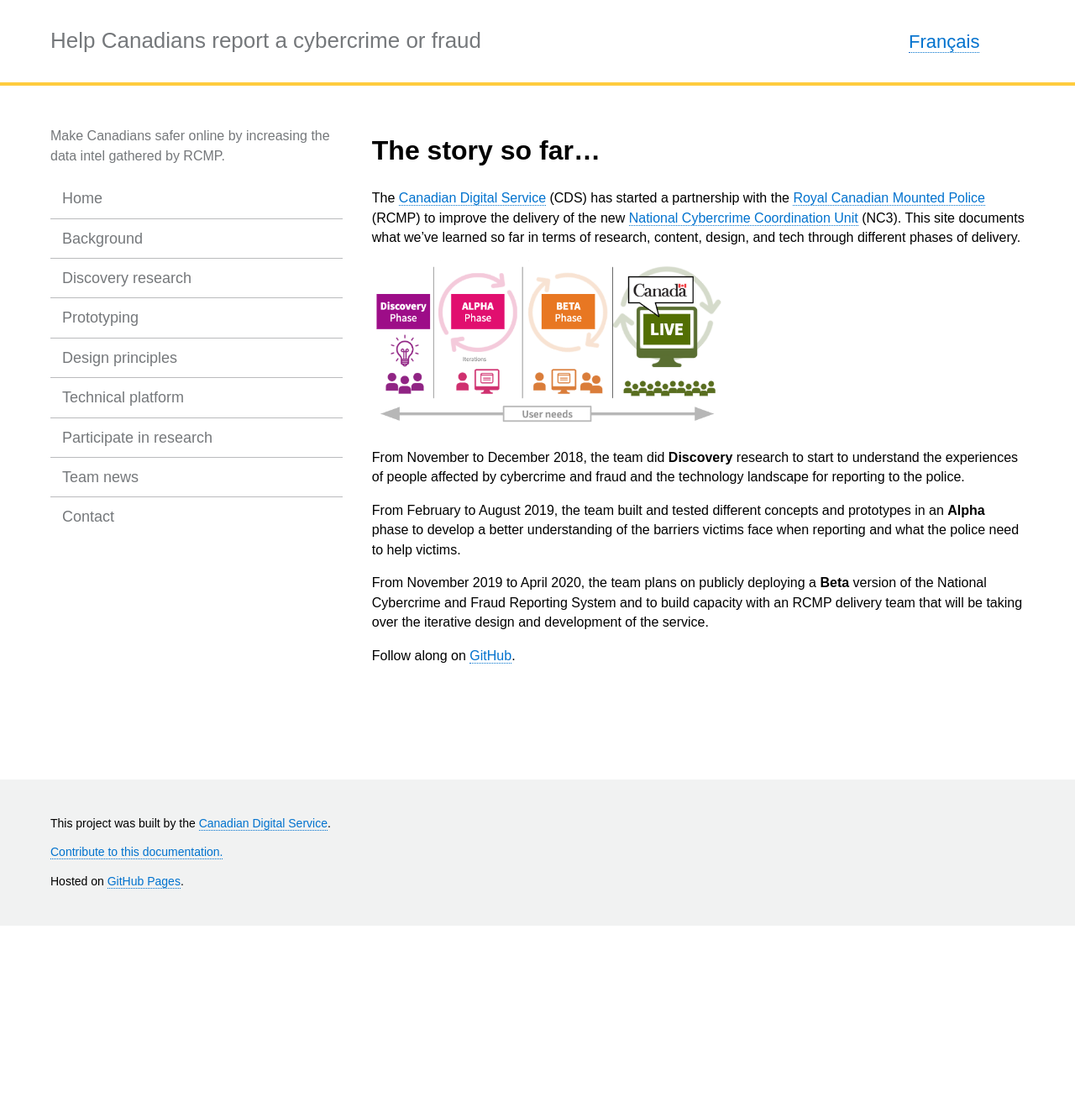
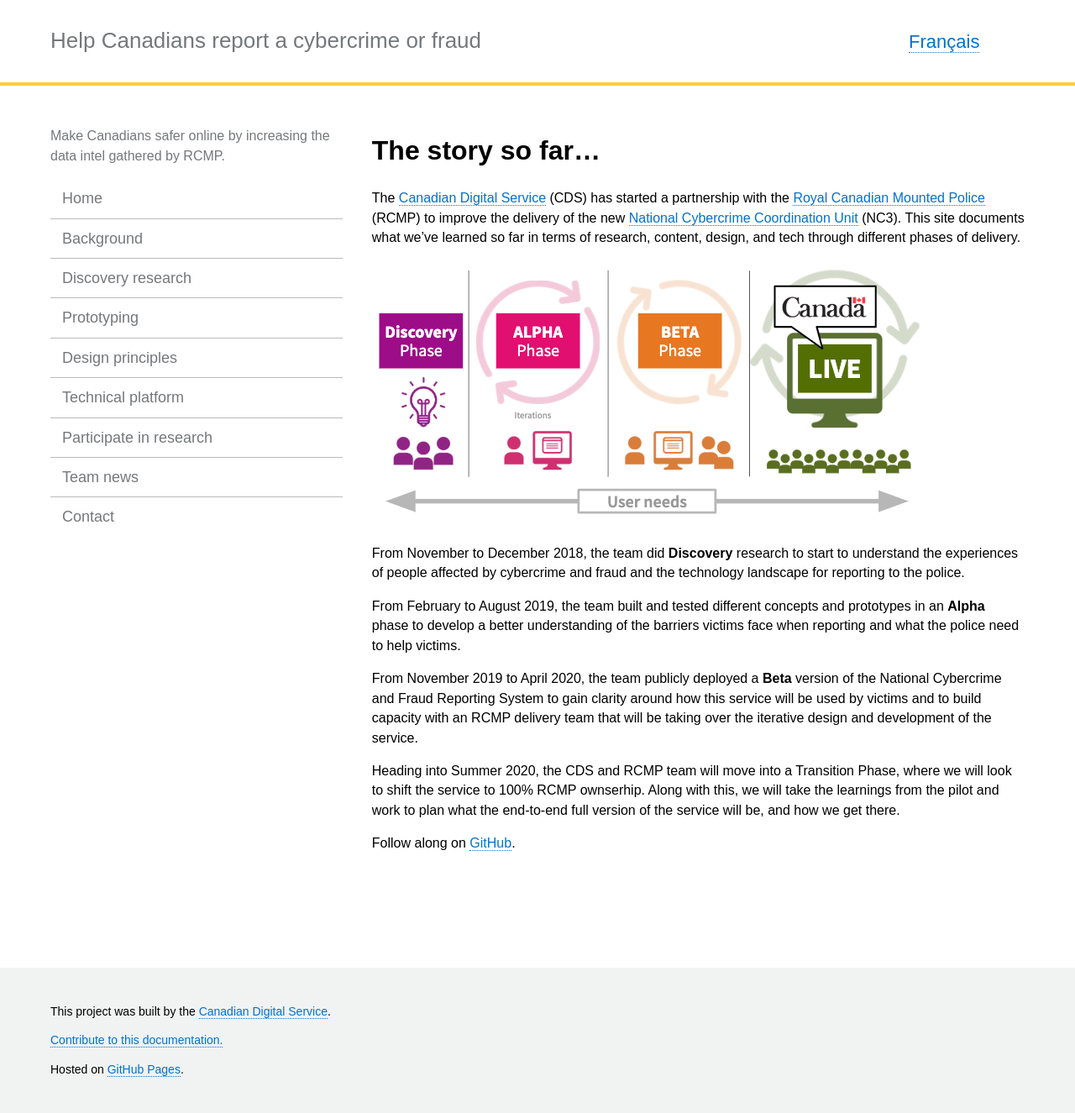
Before and after one commit to cds-snc/rcmp-report-a-cybercrime-alpha-documentation, a Jekyll site: the page built from index.html, in a window 1280 px wide. Shown: the whole page at 84% size. Built offline with Jekyll 4.4.1, drawn with Linux system fonts in a browser that asks for light colours; a script that is not in the unit is left out; before the commit the page ends 1102 px from its top, so only the background shows below that.

Commit message:
configuring netlify cms menu + other config

```diff
--- a/_config.yml
+++ b/_config.yml
@@ -17,7 +17,7 @@ subtitle: Help Canadians report a cybercrime or fraud
 # When working locally use jekyll serve --baseurl '' so that you can view everything at localhost:4000
 # See http://jekyllrb.com/docs/github-pages/ for more info
 #baseurl: ''
-baseurl: '/rcmp-report-a-cybercrime-alpha-documentation'
+baseurl: ""
 
 # Author/Organization info to be displayed in the templates
 author:
@@ -31,14 +31,12 @@ author2:
 logourl:
 logoalt:
 
-
 # Repo list
 # List repos that you would like to appear on the homepage here
 repos:
-- name: Documentation
-  description:
-  url: https://github.com/cds-snc/rcmp-report-a-cybercrime-alpha-documentation
-
+  - name: Documentation
+    description:
+    url: https://github.com/cds-snc/rcmp-report-a-cybercrime-alpha-documentation
 
 # Style Variables
 brand_color: "#FFCC3D"
--- a/_includes/index.md
+++ b/_includes/index.md
@@ -2,12 +2,14 @@
 
 The [Canadian Digital Service](https://digital.canada.ca) (CDS) has started a partnership with the [Royal Canadian Mounted Police](http://www.rcmp.gc.ca/) (RCMP) to improve the delivery of the new [National Cybercrime Coordination Unit](http://www.rcmp.gc.ca/en/the-national-cybercrime-coordination-unit-nc3) (NC3). This site documents what we've learned so far in terms of research, content, design, and tech through different phases of delivery.
 
-![Delivery phases]({{ site.baseurl }}/assets/img/Enphase.png#center){:height="200 px"}
+![Delivery phases](/assets/img/Enphase.png "Delivery phases")
 
 From November to December 2018, the team did **Discovery** research to start to understand the experiences of people affected by cybercrime and fraud and the technology landscape for reporting to the police.
 
 From February to August 2019, the team built and tested different concepts and prototypes in an **Alpha** phase to develop a better understanding of the barriers victims face when reporting and what the police need to help victims.
 
-From November 2019 to April 2020, the team plans on publicly deploying a **Beta** version of the National Cybercrime and Fraud Reporting System and to build capacity with an RCMP delivery team that will be taking over the iterative design and development of the service.
+From November 2019 to April 2020, the team publicly deployed a **Beta** version of the National Cybercrime and Fraud Reporting System to gain clarity around how this service will be used by victims and to build capacity with an RCMP delivery team that will be taking over the iterative design and development of the service.
+
+Heading into Summer 2020, the CDS and RCMP team will move into a Transition Phase, where we will look to shift the service to 100% RCMP ownserhip. Along with this, we will take the learnings from the pilot and work to plan what the end-to-end full version of the service will be, and how we get there.
 
 Follow along on [GitHub](https://github.com/cds-snc/report-a-cybercrime).
--- a/_layouts/default.html
+++ b/_layouts/default.html
@@ -8,9 +8,9 @@
       {{ site.name }} {% endif %}
     </title>
     <meta name="viewport" content="width=device-width" />
-    <link rel="stylesheet" href="/assets/css/normalize.css" />
-    <link rel="stylesheet" href="/assets/css/main.css" />
-    <link rel="stylesheet" href="/assets/css/syntax.css" />
+    <link rel="stylesheet" href="{{ site.baseurl }}/assets/css/normalize.css" />
+    <link rel="stylesheet" href="{{ site.baseurl }}/assets/css/main.css" />
+    <link rel="stylesheet" href="{{ site.baseurl }}/assets/css/syntax.css" />
     <!--[if lt IE 9]>
       <script src="//html5shiv.googlecode.com/svn/trunk/html5.js"></script>
       <script src="{{ site.baseurl }}/assets/js/respond.min.js"></script>
--- /dev/null
+++ b/netlify.toml
@@ -0,0 +1,5 @@
+[[redirects]]
+  from = "/"
+  to = "/home/"
+  status = 302
+  force = true
```
Also changed, not shown: _pages/menu/menu.md (added, +14 -0 lines).
